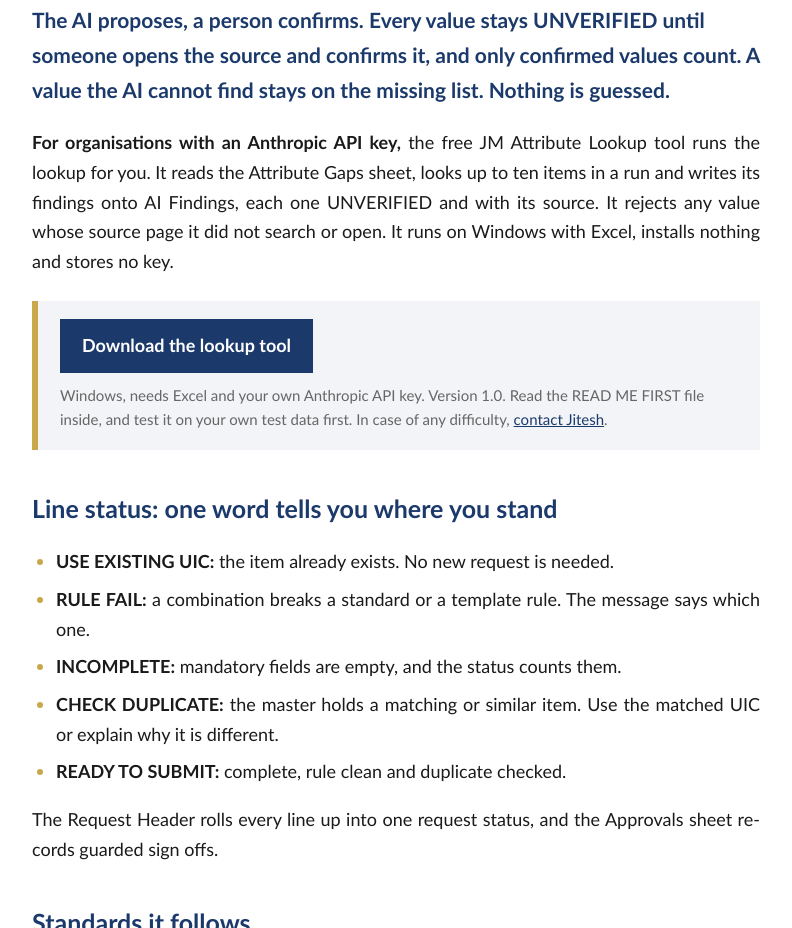
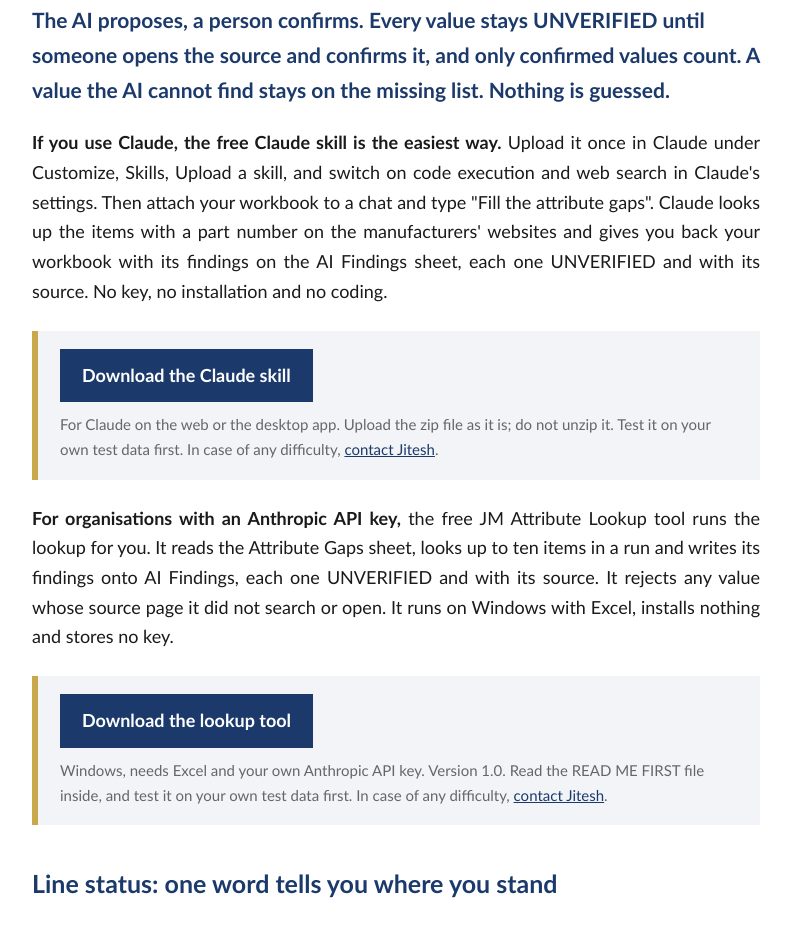
Before and after one commit to jiteshmehta-eta/jiteshmehta-site, a plain HTML site: page templates/piping-materials-cataloguing-template.html in a window 1280 px wide. Shown: the part 3712-4640 px from the top of the page, without its empty margins (244-1036 px from the left). Drawn offline with Linux system fonts and the light colour scheme.

Commit message:
Add the Claude skill for attribute gaps; simplify the lookup tool zip
Adds the piping-attribute-gaps Claude skill as a download, so users
without an API key can fill attribute gaps from Claude itself. The
lookup tool zip now opens to START HERE and READ ME FIRST only. The
template workbook names the skill on its AI Lookup and Read Me sheets,
and the template page gains a skill paragraph and download button.

Co-Authored-By: Claude Opus 5.5 <noreply@anthropic.com>

```diff
--- a/templates/piping-materials-cataloguing-template.html
+++ b/templates/piping-materials-cataloguing-template.html
@@ -126,6 +126,8 @@ footer div{max-width:760px;margin:0 auto;padding:22px 16px}
 <p>A spare cannot be bought correctly from a description that leaves out the size, the pressure class or the seat material. The Attribute Gaps sheet lists every item in your material master whose description is incomplete, names the attributes it is missing for its item type and gives a completeness figure. The attributes required for each item type are on the Attribute Rules sheet, where you can change them.</p>
 <p>Where an item has a manufacturer part number, an AI assistant can look up the missing attributes on the manufacturer's website. The AI Lookup sheet holds the instructions and a ready made prompt for Claude, ChatGPT, Gemini or Copilot with web search switched on. No key and no macros are needed. What the AI finds goes onto the AI Findings sheet with the web address it came from.</p>
 <p class="lead">The AI proposes, a person confirms. Every value stays UNVERIFIED until someone opens the source and confirms it, and only confirmed values count. A value the AI cannot find stays on the missing list. Nothing is guessed.</p>
+<p><strong>If you use Claude, the free Claude skill is the easiest way.</strong> Upload it once in Claude under Customize, Skills, Upload a skill, and switch on code execution and web search in Claude's settings. Then attach your workbook to a chat and type "Fill the attribute gaps". Claude looks up the items with a part number on the manufacturers' websites and gives you back your workbook with its findings on the AI Findings sheet, each one UNVERIFIED and with its source. No key, no installation and no coding.</p>
+<div class="dl"><a class="dlbtn dlbtn--navy" href="/downloads/JM_Piping_Attribute_Gaps_Claude_Skill.zip" download type="application/zip">Download the Claude skill</a><span>For Claude on the web or the desktop app. Upload the zip file as it is; do not unzip it. Test it on your own test data first. In case of any difficulty, <a href="mailto:jitesh@jiteshmehta.in">contact Jitesh</a>.</span></div>
 <p><strong>For organisations with an Anthropic API key,</strong> the free JM Attribute Lookup tool runs the lookup for you. It reads the Attribute Gaps sheet, looks up to ten items in a run and writes its findings onto AI Findings, each one UNVERIFIED and with its source. It rejects any value whose source page it did not search or open. It runs on Windows with Excel, installs nothing and stores no key.</p>
 <div class="dl"><a class="dlbtn dlbtn--navy" href="/downloads/JM_Attribute_Lookup.zip" download type="application/zip">Download the lookup tool</a><span>Windows, needs Excel and your own Anthropic API key. Version 1.0. Read the READ ME FIRST file inside, and test it on your own test data first. In case of any difficulty, <a href="mailto:jitesh@jiteshmehta.in">contact Jitesh</a>.</span></div>
 
```
Also changed, not shown: 3 other files.
